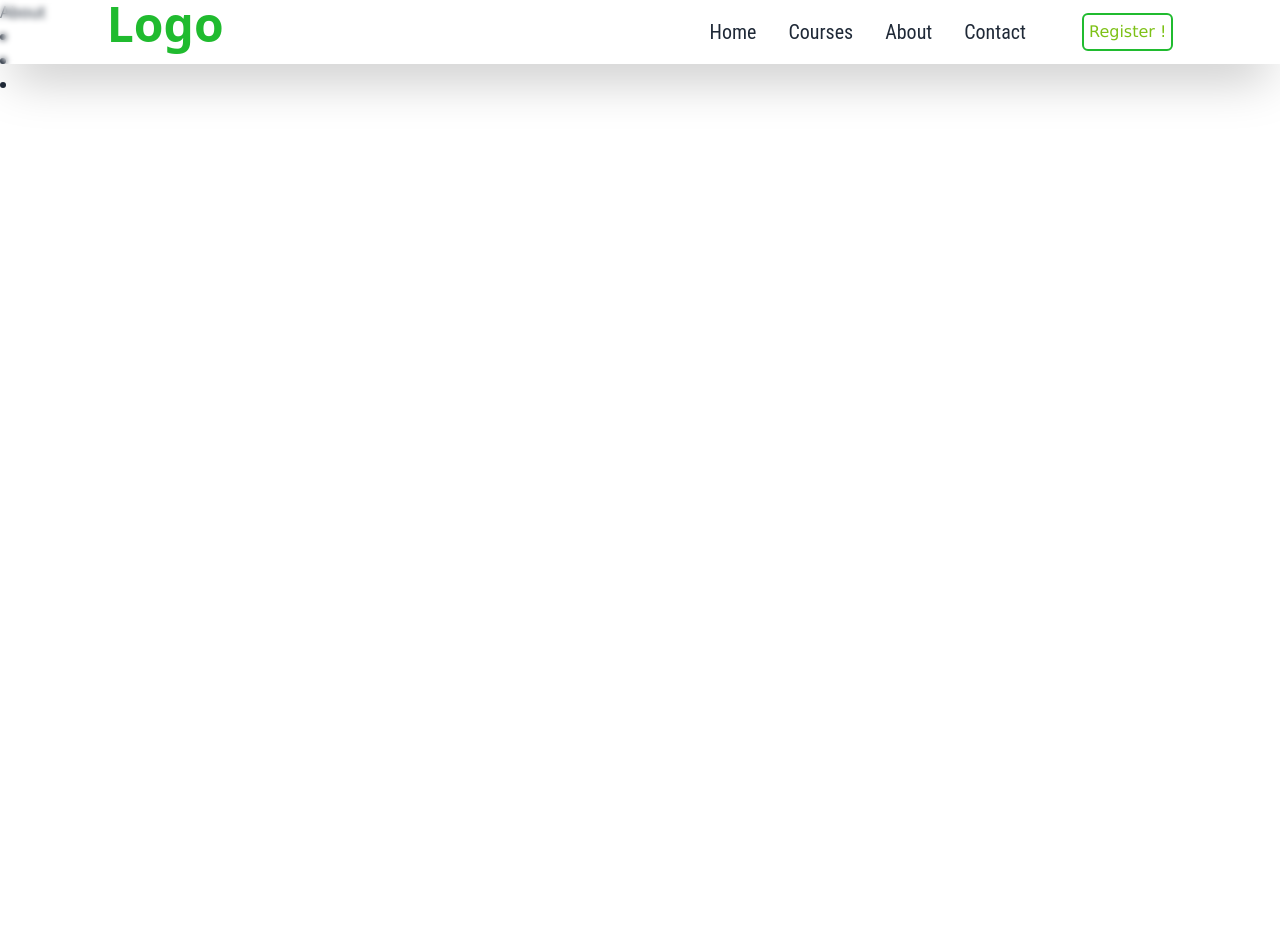
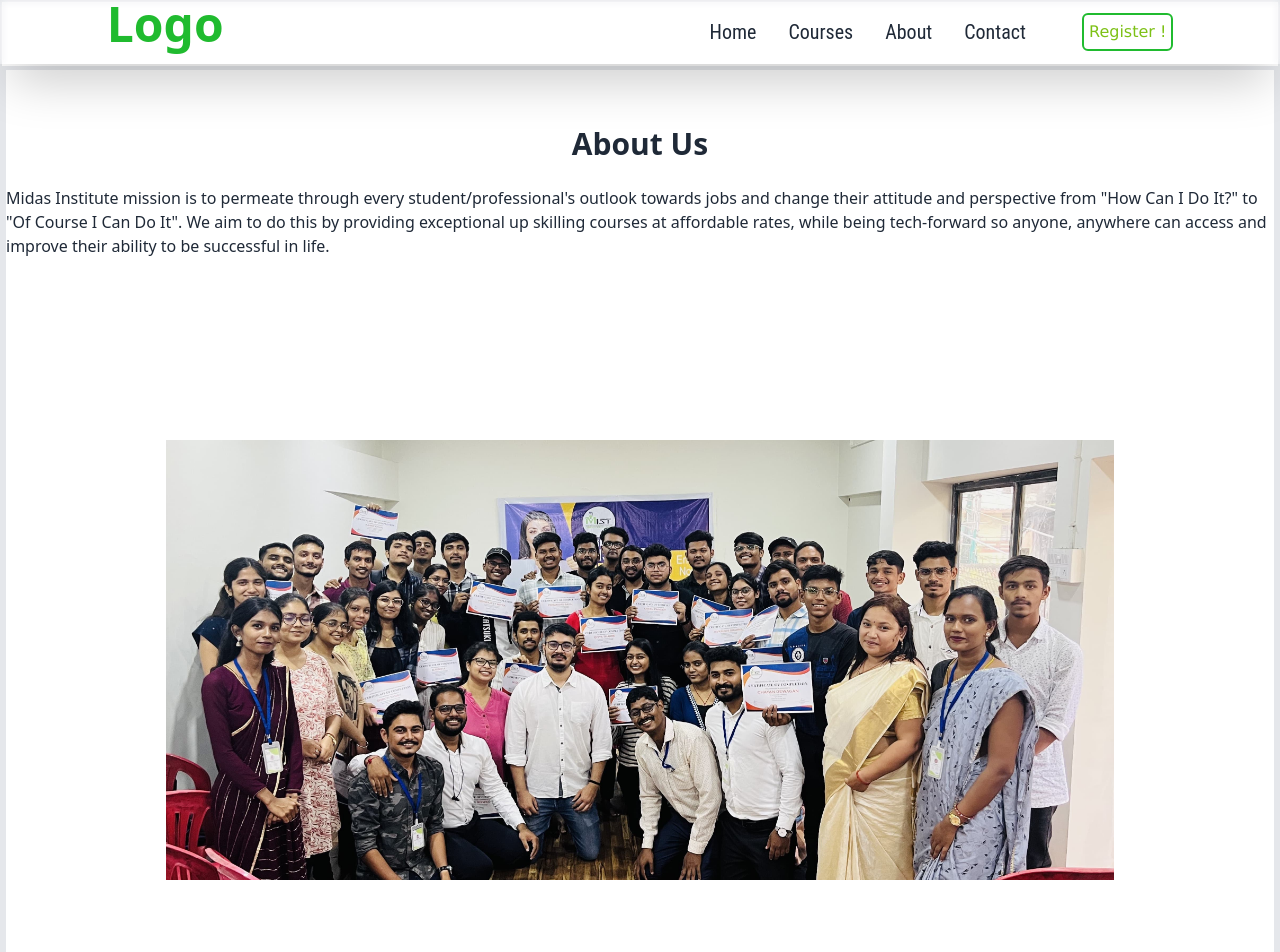
Before and after one commit to nitesh-20/midas-india, a React (Vite) app: page /about in a window 1280 px wide. Shown: the top 952 px of the page. Before the commit the page ends 800 px from the top, so only its background shows below. Built offline with nearby package versions, Linux system fonts and the light colour scheme.

Commit message:
about us

```diff
--- a/src/Components/Landscape.jsx
+++ b/src/Components/Landscape.jsx
@@ -3,9 +3,6 @@ import React from 'react'
 const Landscape = () => {
   return (
     <div >
-         <a href=""><li></li> </a>
-         <a href="">   <li></li> </a>
-         <a href=""><li></li> </a>
 
     </div>
   )
--- a/src/Pages/About.jsx
+++ b/src/Pages/About.jsx
@@ -1,8 +1,28 @@
 import React from 'react'
-
+import md1 from "../assets/md2.jpeg"
 const About = () => {
   return (
-    <div>About</div>
+    <div className="container w-full h-full border-2 ">
+
+          <div className="main mt-16 border-4 min-h-[87%] ">
+          <h1 className="about w-full flex justify-center pt-14 text-3xl font-bold">
+            About Us
+            </h1>
+            <div className="mist-thought min-h-18 w-full mt-6">
+          <p>Midas Institute mission is to permeate through every student/professional's outlook towards jobs and change their attitude and perspective from "How Can I Do It?" to "Of Course I Can Do It". We aim to do this by providing exceptional up skilling courses at affordable rates, while being tech-forward so anyone, anywhere can access and improve their ability to be successful in life.</p>
+          </div>
+
+        <div className="pic pt-1 h-screen w-[100%] flex justify-center items-center">
+          <img className="img1 px-40" src={md1} alt="" />
+        </div>
+
+        <div className="recruitment  w-full flex justify-center  text-3xl font-bold">
+        Our recruitment partners
+        </div>
+          </div>
+
+
+    </div>
   )
 }
 
--- a/src/Pages/Courses.jsx
+++ b/src/Pages/Courses.jsx
@@ -2,7 +2,9 @@ import React from 'react'
 
 const Courses = () => {
   return (
-    <div>Courses</div>
+    <div>
+
+    </div>
   )
 }
 
```
Also changed, not shown: src/assets/md2.jpeg (added), src/assets/md3.jpeg (added).
